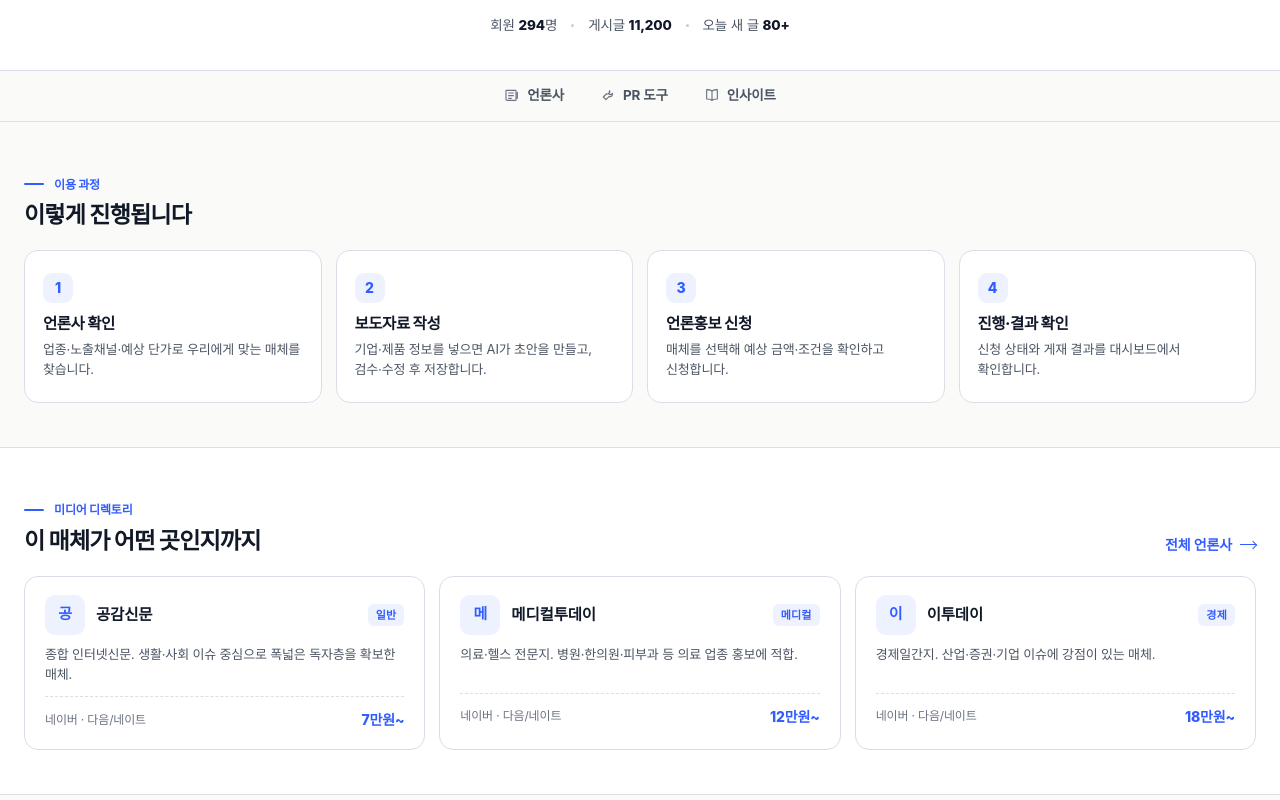
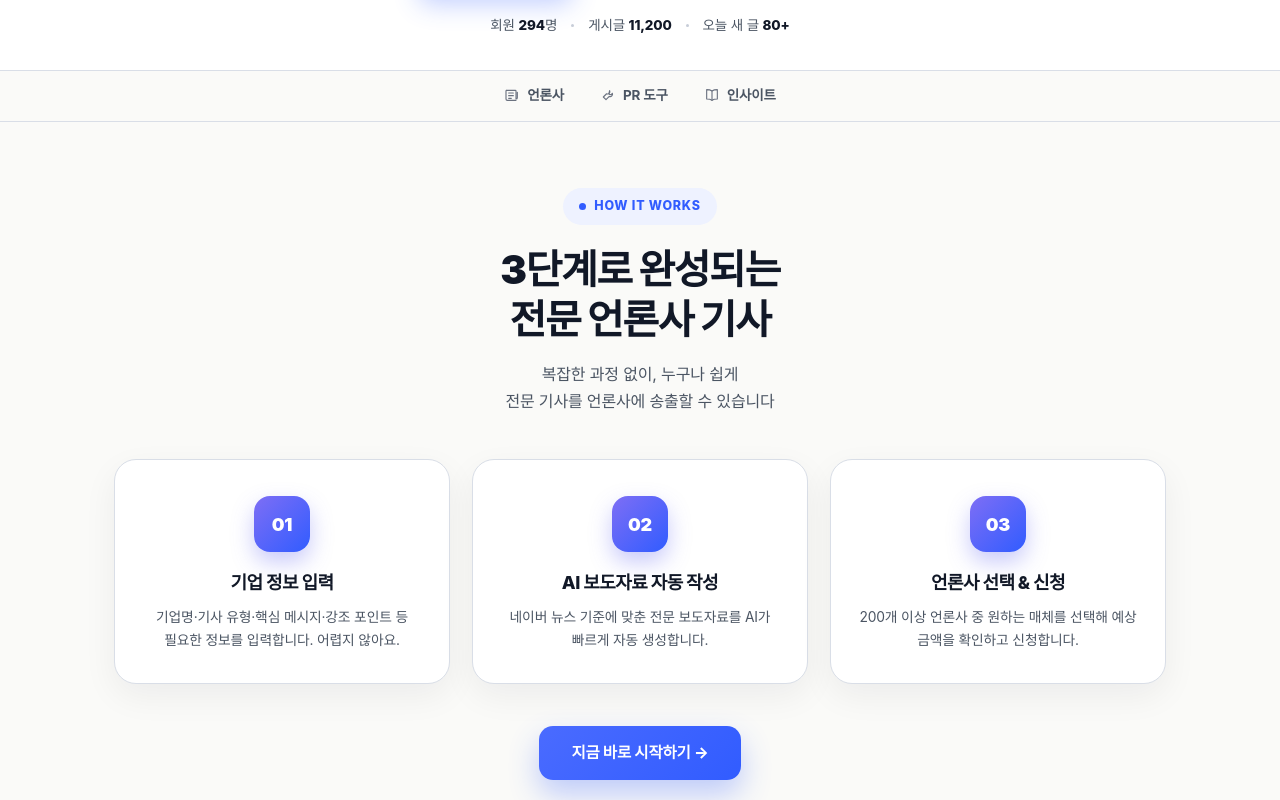
Before and after one commit to firstmk111-code/prcome-demo, a plain HTML site: page index.html in a window 1280 px wide. Shown: the part 440-1240 px from the top of the page. Drawn offline with Linux system fonts and the light colour scheme; a web font is replaced by a local one.

Commit message:
Home design polish: HOW IT WORKS 섹션(그라데이션 뱃지·입체 카드·그라데이션 CTA) + 카드/버튼 그라데이션
Co-Authored-By: Claude Opus 4.8 <noreply@anthropic.com>

```diff
--- a/index.html
+++ b/index.html
@@ -86,6 +86,31 @@ window.SEO={
 .toolgrid .tl.soon{opacity:.7}
 @media(max-width:900px){.howto{grid-template-columns:1fr 1fr}.mcards{grid-template-columns:1fr}.toolgrid{grid-template-columns:1fr 1fr}}
 @media(max-width:560px){.howto{grid-template-columns:1fr}.toolgrid{grid-template-columns:1fr}}
+/* ===== 디자인 강화(그라데이션·입체 카드) ===== */
+.gcta{display:inline-flex;align-items:center;gap:8px;height:54px;padding:0 32px;border-radius:14px;font-weight:800;font-size:15.5px;color:#fff;background:linear-gradient(135deg,#4A6BFF,#315CFF);box-shadow:0 14px 30px rgba(49,92,255,.30);transition:transform .16s var(--ease),box-shadow .16s var(--ease)}
+.gcta:hover{transform:translateY(-2px);box-shadow:0 18px 40px rgba(49,92,255,.42);color:#fff}
+.works{text-align:center;padding:66px 0}
+.works .in{max-width:1100px;margin:0 auto;padding:0 24px}
+.works .ey{display:inline-flex;align-items:center;gap:8px;font-size:12.5px;font-weight:800;letter-spacing:.06em;color:var(--pt);background:var(--pt-soft);border-radius:999px;padding:8px 16px}
+.works .ey::before{content:"";width:7px;height:7px;border-radius:50%;background:var(--pt)}
+.works h2{font-size:clamp(26px,4vw,40px);font-weight:900;letter-spacing:-.035em;line-height:1.25;margin:20px 0 0;color:var(--ink)}
+.works .sub{font-size:16px;color:var(--sub);line-height:1.7;margin:16px 0 0}
+.works .cards{display:grid;grid-template-columns:repeat(3,1fr);gap:22px;margin-top:44px}
+.works .c{position:relative;background:var(--surf);border:1px solid var(--line);border-radius:22px;padding:36px 26px 30px;box-shadow:0 12px 34px rgba(17,24,39,.06);transition:transform .18s var(--ease),box-shadow .18s var(--ease)}
+.works .c:hover{transform:translateY(-6px);box-shadow:0 22px 50px rgba(49,92,255,.14)}
+.works .c .no{width:56px;height:56px;border-radius:16px;margin:0 auto 20px;display:flex;align-items:center;justify-content:center;font-size:18px;font-weight:900;color:#fff;background:linear-gradient(135deg,#7E6EF5,#315CFF);box-shadow:0 10px 22px rgba(99,102,241,.35)}
+.works .c h3{font-size:18px;font-weight:800;color:var(--ink)}
+.works .c p{font-size:13.8px;color:var(--sub);line-height:1.7;margin-top:12px}
+.works .cta-wrap{margin-top:42px}
+.mcards .mcard{box-shadow:0 8px 24px rgba(17,24,39,.05)}
+.mcards .lg{background:linear-gradient(135deg,#7E6EF5,#315CFF);color:#fff}
+.toolgrid .tl{box-shadow:0 8px 24px rgba(17,24,39,.05)}
+.toolgrid .tl .ic{background:linear-gradient(135deg,#7E6EF5,#315CFF)}
+.toolgrid .tl .ic svg{stroke:#fff}
+.howto .ht .n{background:linear-gradient(135deg,#7E6EF5,#315CFF);color:#fff}
+.hbtn.pri{background:linear-gradient(135deg,#4A6BFF,#315CFF);box-shadow:0 10px 26px rgba(49,92,255,.30)}
+.hbtn.pri:hover{background:linear-gradient(135deg,#3E5EFF,#2450F0)}
+@media(max-width:820px){.works .cards{grid-template-columns:1fr}.works{padding:48px 0}}
 /* ===== 공통 섹션 ===== */
 .sec{padding:44px 0}
 .sec.alt{background:var(--surf);border-top:1px solid var(--line);border-bottom:1px solid var(--line)}
@@ -282,17 +307,18 @@ window.SEO={
   <a href="insights/index.html"><svg viewBox="0 0 24 24"><path d="M12 6C10 4.6 6.7 4 4 4v14c2.7 0 6 .6 8 2 2-1.4 5.3-2 8-2V4c-2.7 0-6 .6-8 2z"/><path d="M12 6v14"/></svg>인사이트</a>
 </div></nav>
 
-<!-- 2) PRCOME 서비스 이용 과정 -->
-<div class="wrap"><section class="sec">
-  <div class="klab">이용 과정</div>
-  <div class="sec-head"><h2>이렇게 진행됩니다</h2></div>
-  <div class="howto">
-    <div class="ht"><span class="n">1</span><h3>언론사 확인</h3><p>업종·노출채널·예상 단가로 우리에게 맞는 매체를 찾습니다.</p></div>
-    <div class="ht"><span class="n">2</span><h3>보도자료 작성</h3><p>기업·제품 정보를 넣으면 AI가 초안을 만들고, 검수·수정 후 저장합니다.</p></div>
-    <div class="ht"><span class="n">3</span><h3>언론홍보 신청</h3><p>매체를 선택해 예상 금액·조건을 확인하고 신청합니다.</p></div>
-    <div class="ht"><span class="n">4</span><h3>진행·결과 확인</h3><p>신청 상태와 게재 결과를 대시보드에서 확인합니다.</p></div>
+<!-- 2) PRCOME 서비스 이용 과정 (HOW IT WORKS) -->
+<section class="works"><div class="in">
+  <span class="ey">HOW IT WORKS</span>
+  <h2>3단계로 완성되는<br>전문 언론사 기사</h2>
+  <p class="sub">복잡한 과정 없이, 누구나 쉽게<br>전문 기사를 언론사에 송출할 수 있습니다</p>
+  <div class="cards">
+    <div class="c"><div class="no">01</div><h3>기업 정보 입력</h3><p>기업명·기사 유형·핵심 메시지·강조 포인트 등 필요한 정보를 입력합니다. 어렵지 않아요.</p></div>
+    <div class="c"><div class="no">02</div><h3>AI 보도자료 자동 작성</h3><p>네이버 뉴스 기준에 맞춘 전문 보도자료를 AI가 빠르게 자동 생성합니다.</p></div>
+    <div class="c"><div class="no">03</div><h3>언론사 선택 &amp; 신청</h3><p>200개 이상 언론사 중 원하는 매체를 선택해 예상 금액을 확인하고 신청합니다.</p></div>
   </div>
-</section></div>
+  <div class="cta-wrap"><a class="gcta" href="tools/press-release.html">지금 바로 시작하기 →</a></div>
+</div></section>
 
 <!-- 3) 미디어 디렉토리 주요 언론사 -->
 <div class="sec alt"><div class="wrap">
@@ -322,12 +348,8 @@ window.SEO={
 <div class="wrap"><section class="sec">
   <div class="klab">언론홍보</div>
   <div class="sec-head"><h2>매체를 골라, 바로 언론홍보 신청</h2><a class="more" href="press-distribution.html">신청 페이지 <span class="ar"></span></a></div>
-  <p class="hub-lead" style="margin-bottom:18px">언론사별 예상 금액·진행 가능 업종·노출채널·예상 소요 기간을 확인하고, 원하는 매체를 담아 언론홍보를 신청하세요. (로그인 후 상세 조건·금액 확인)</p>
-  <div class="howto" style="grid-template-columns:repeat(3,1fr)">
-    <div class="ht"><span class="n">1</span><h3>기사 작성</h3><p>보도자료를 작성하거나 업로드합니다.</p></div>
-    <div class="ht"><span class="n">2</span><h3>매체 선택</h3><p>업종·노출채널·예상 금액을 확인하고 매체를 담습니다.</p></div>
-    <div class="ht"><span class="n">3</span><h3>신청·확인</h3><p>언론홍보를 신청하고 진행 상태를 확인합니다.</p></div>
-  </div>
+  <p class="hub-lead" style="margin:0 0 22px">언론사별 예상 금액·진행 가능 업종·노출채널·예상 소요 기간을 확인하고, 원하는 매체를 담아 언론홍보를 신청하세요. (로그인 후 상세 조건·금액 확인)</p>
+  <a class="gcta" href="press-distribution.html">언론홍보 신청하기 →</a>
 </section></div>
 
 <!-- 6) PR 도구 소개 -->
```
